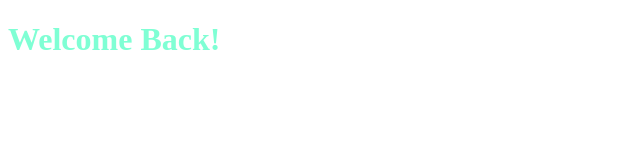
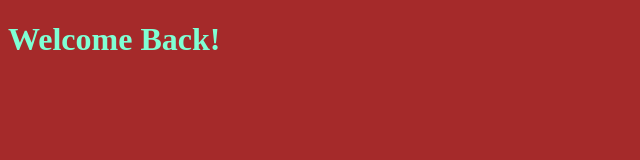
Before and after one commit to muhammadawaisyousaf/ecommerce21, a plain HTML site: page index.html in a window 1280 px wide. Shown: the whole page, without its empty margins (0-640 px from the left). Drawn offline with Linux system fonts and the light colour scheme.

Commit message:
Update index.html

```diff
--- a/index.html
+++ b/index.html
@@ -4,6 +4,11 @@
     <meta charset="UTF-8">
     <meta name="viewport" content="width=device-width, initial-scale=1.0">
     <title>Store!</title>
+    <style>
+        body{
+            background: brown;
+        }
+    </style>
 </head>
 <body>
     <h1 style="color: aquamarine;">Welcome Back!</h1>
```
